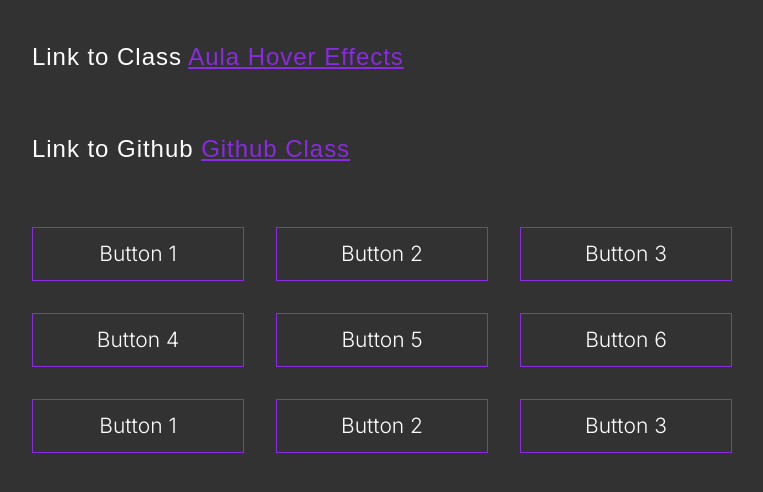
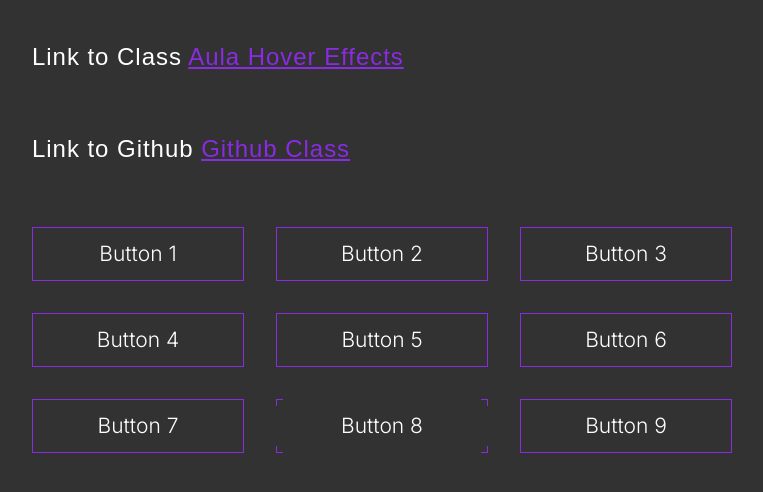
Before and after one commit to edmilsoncorreia/HoverEffects, a plain HTML site: page index.html in a window 1280 px wide. Shown: the part 122-614 px from the top of the page, without its empty margins (32-795 px from the left). Drawn offline with Linux system fonts and the light colour scheme.

Commit message:
add button 7 and 8

```diff
--- a/index.css
+++ b/index.css
@@ -176,15 +176,17 @@ body{
   line-height: 28px;
   font-weight: 300;
 
-  color: white;
+  color: #fff;
   border: 1px solid blueviolet;
 
   text-decoration: none;
+  cursor: pointer;
 
   transition: .5s;
 
 }
 
+/* Botão 7 */
 .item7:hover {
   background: #730bec url(pixel_qwmcwc.png);
   background-size: 100%;
@@ -200,3 +202,48 @@ body{
     background-position-y: -480px;
   }
 }
+
+/* Botão 8 */
+.item8 span {
+  position: relative;
+  z-index: 3;
+}
+
+.item8::before {
+  content: "";
+  width: calc(100% + 2px);
+  height: calc(100% - 12px);
+
+  position: absolute;
+  top: 6px;
+  left: -1px;
+
+  background: #323232;
+
+  transition: .5s ease-in-out;
+  transform: scaleY(1);
+}
+
+.item8:hover::before {
+  transform: scaleY(0);
+}
+
+.item8::after {
+  content: "";
+  width: calc(100% - 12px);
+  height: calc(100% + 4px);
+
+  position: absolute;
+
+  top: -2px;
+  left: 6px;
+
+  background: #323232;
+
+  transition: .5s ease-in-out;
+  transform: scaleX(1);
+}
+
+.item8:hover::after {
+  transform: scaleX(0);
+}
--- a/index.html
+++ b/index.html
@@ -25,9 +25,9 @@
     <a class="button item5">Button 5</a>
     <a class="button item6">Button 6</a>
 
-    <a class="button-inter item7">Button 1</a>
-    <a class="button-inter item8"><span>Button 2</span></a>
-    <a class="button-inter item9"><span></span><span></span><span></span><span></span>Button 3</a>
+    <a class="button-inter item7">Button 7</a>
+    <a class="button-inter item8"><span>Button 8</span></a>
+    <a class="button-inter item9"><span></span><span></span><span></span><span></span>Button 9</a>
   </div>
 </body>
 </html>
```
